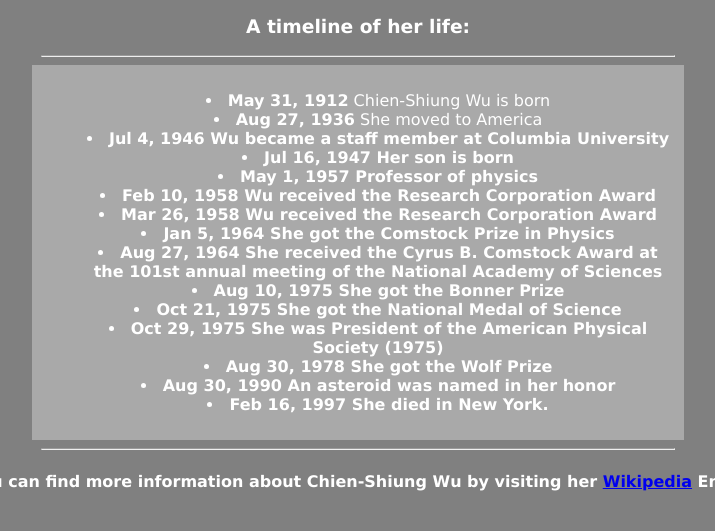
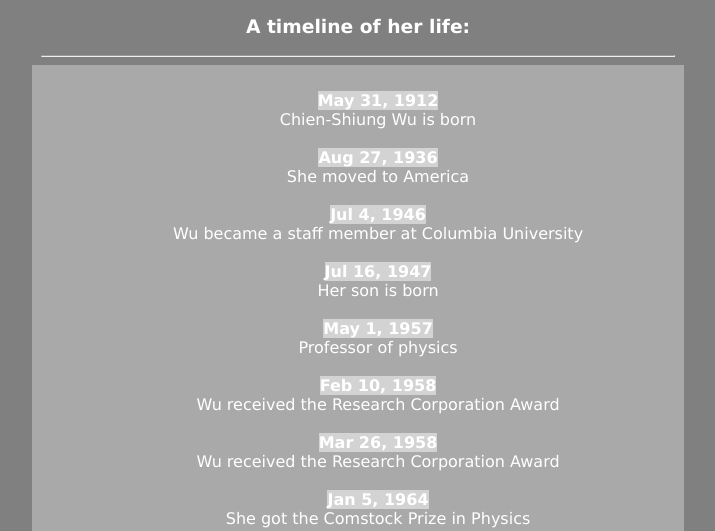
Before and after one commit to robjsnow/FreeCodeCampAssignments, a plain HTML site: page TributePage/index.html in a window 1280 px wide. Shown: the part 468-999 px from the top of the page, without its empty margins (282-997 px from the left). Drawn offline with Linux system fonts and the light colour scheme.

Commit message:
Bullets removed

```diff
--- a/TributePage/index.html
+++ b/TributePage/index.html
@@ -14,21 +14,21 @@
     <subject id="tribute-info"><h3>A timeline of her life:</h3><hr>
       <div class="timeline">
       <ul>
-        <li><strong>May 31, 1912</strong> Chien-Shiung Wu is born</li>
-        <li><strong>Aug 27, 1936</strong> She moved to America</li>
-        <li><strong>Jul 4, 1946<strong> Wu became a staff member at Columbia University</li>
-          <li><strong>Jul 16, 1947</strong> Her son is born</li>
-          <li><strong>May 1, 1957</strong> Professor of physics</li>
-          <li><strong>Feb 10, 1958</strong> Wu received the Research Corporation Award</li>
-          <li><strong>Mar 26, 1958</strong> Wu received the Research Corporation Award</li>
-          <li><strong>Jan 5, 1964</strong> She got the Comstock Prize in Physics</li>
-          <li><strong>Aug 27, 1964</strong> She received the Cyrus B. Comstock Award at the 101st annual meeting of the National Academy of Sciences</li>
-          <li><strong>Aug 10, 1975</strong> She got the Bonner Prize</li>
-          <li><strong>Oct 21, 1975</strong> She got the National Medal of Science</li>
-          <li><strong>Oct 29, 1975</strong> She was President of the American Physical Society (1975)</li>
-          <li><strong>Aug 30, 1978</strong> She got the Wolf Prize</li>
-          <li><strong>Aug 30, 1990</strong> An asteroid was named in her honor</li>
-          <li><strong>Feb 16, 1997</strong> She died in New York.</li>
+        <li><strong>May 31, 1912</strong><br>Chien-Shiung Wu is born</li><br>
+        <li><strong>Aug 27, 1936</strong><br>She moved to America</li><br>
+        <li><strong>Jul 4, 1946</strong><br>Wu became a staff member at Columbia University</li><br>
+          <li><strong>Jul 16, 1947</strong><br>Her son is born</li><br>
+          <li><strong>May 1, 1957</strong><br>Professor of physics</li><br>
+          <li><strong>Feb 10, 1958</strong><br>Wu received the Research Corporation Award</li><br>
+          <li><strong>Mar 26, 1958</strong><br>Wu received the Research Corporation Award</li><br>
+          <li><strong>Jan 5, 1964</strong><br>She got the Comstock Prize in Physics</li><br>
+          <li><strong>Aug 27, 1964</strong><br>She received the Cyrus B. Comstock Award at the 101st annual meeting of the National Academy of Sciences</li><br>
+          <li><strong>Aug 10, 1975</strong><br>She got the Bonner Prize</li><br>
+          <li><strong>Oct 21, 1975</strong><br>She got the National Medal of Science</li><br>
+          <li><strong>Oct 29, 1975</strong><br>She was President of the American Physical Society (1975)</li><br>
+          <li><strong>Aug 30, 1978</strong><br>She got the Wolf Prize</li><br>
+          <li><strong>Aug 30, 1990</strong><br>An asteroid was named in her honor</li><br>
+          <li><strong>Feb 16, 1997</strong><br>She died in New York.</li><br>
       </ul>
         </div><hr>
       <h4>You can find more information about Chien-Shiung Wu by visiting her <a id="tribute-link" href="https://en.wikipedia.org/wiki/Chien-Shiung_Wu" target="_blank">Wikipedia</a> Entry</h4>
--- a/TributePage/style.css
+++ b/TributePage/style.css
@@ -40,7 +40,10 @@ hr {
   margin-right: auto;
   }
 
+  strong{
+    background-color: lightgray;
+  }
 ul {
     text-align: center;
-    list-style-position: inside;
+    list-style: none;
 }
```
